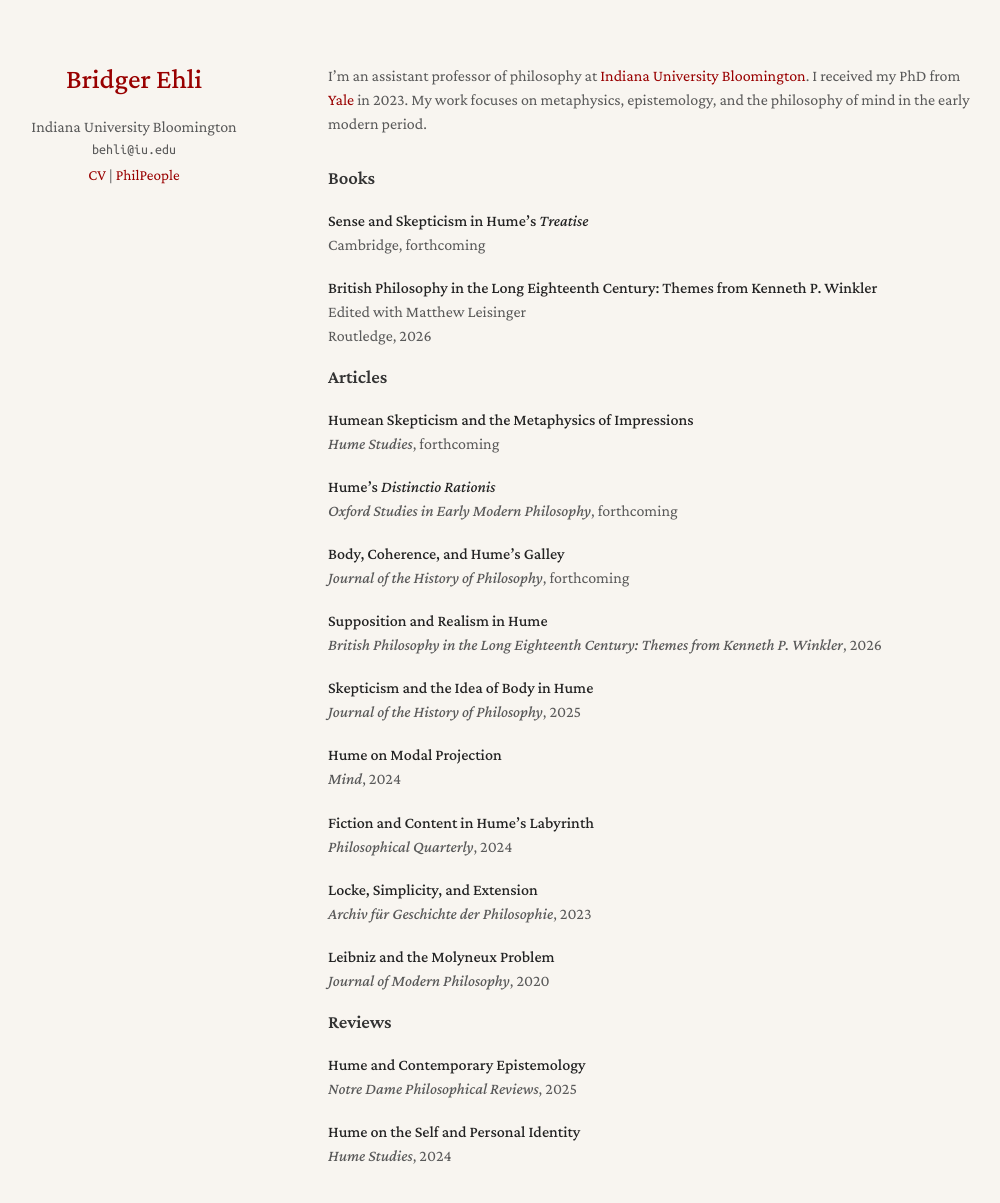
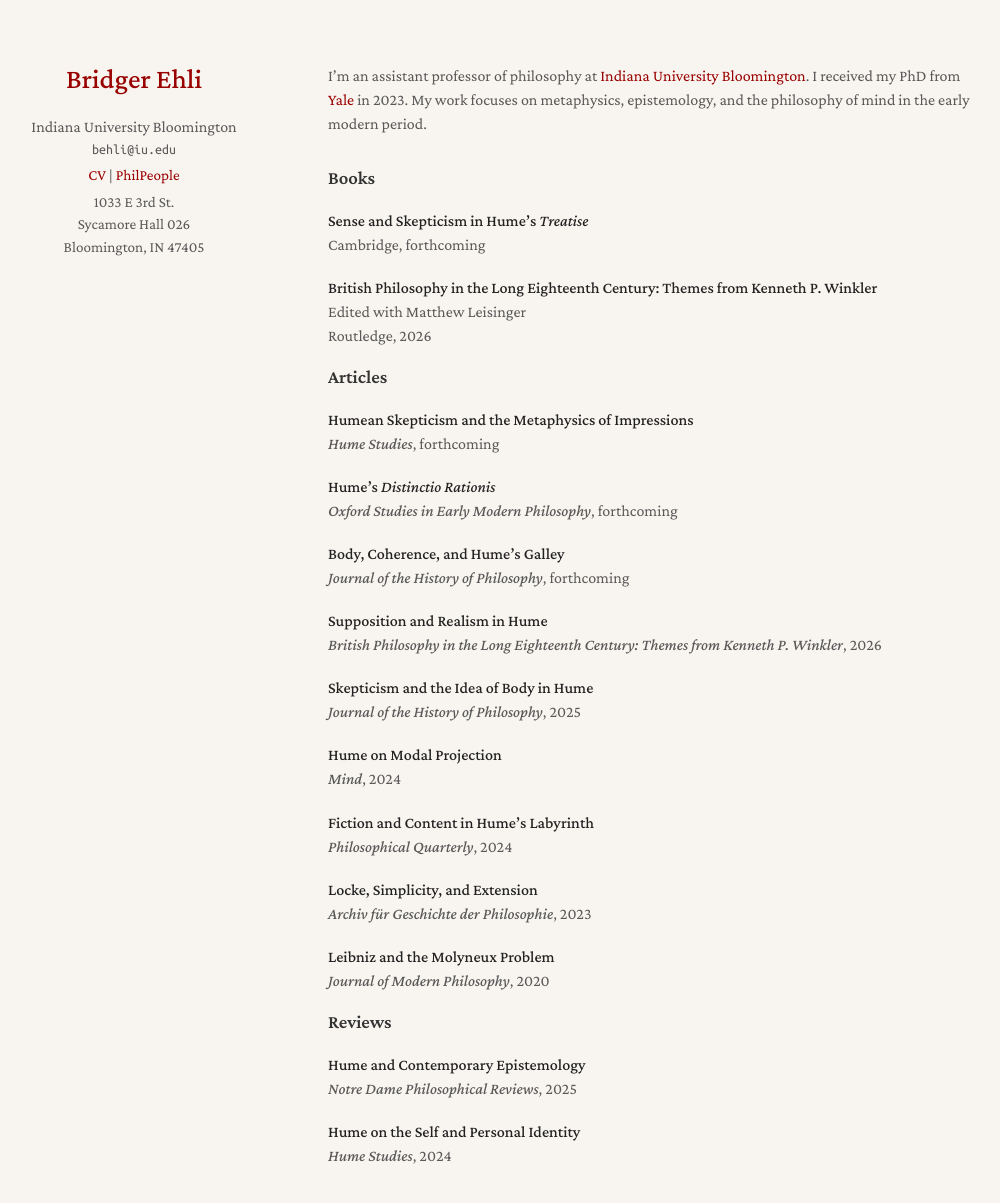
Before and after one commit to bridgerehli/bridgerehli.github.io, a Jekyll site: the page built from index.md, in a window 1280 px wide and 1261 px high. Shown: the top 1203 px of the window, without its empty margins (142-1142 px from the left). Built offline with Jekyll 4.4.1, drawn with Linux system fonts in a browser that asks for light colours; a style sheet for code colours, icons or effects is not loaded.

Commit message:
Update _config.yml

```diff
--- a/_config.yml
+++ b/_config.yml
@@ -2,6 +2,10 @@
 title: Bridger Ehli
 affiliation: Indiana University Bloomington
 email: behli@iu.edu
+
+address_line1: "1033 E 3rd St."
+address_line2: "Sycamore Hall 026"
+address_line3: "Bloomington, IN 47405"
 
 # Search Engine Optimization (SEO)
 # The following information is used to improve the website traffic from search engines, e.g., Google.
```
